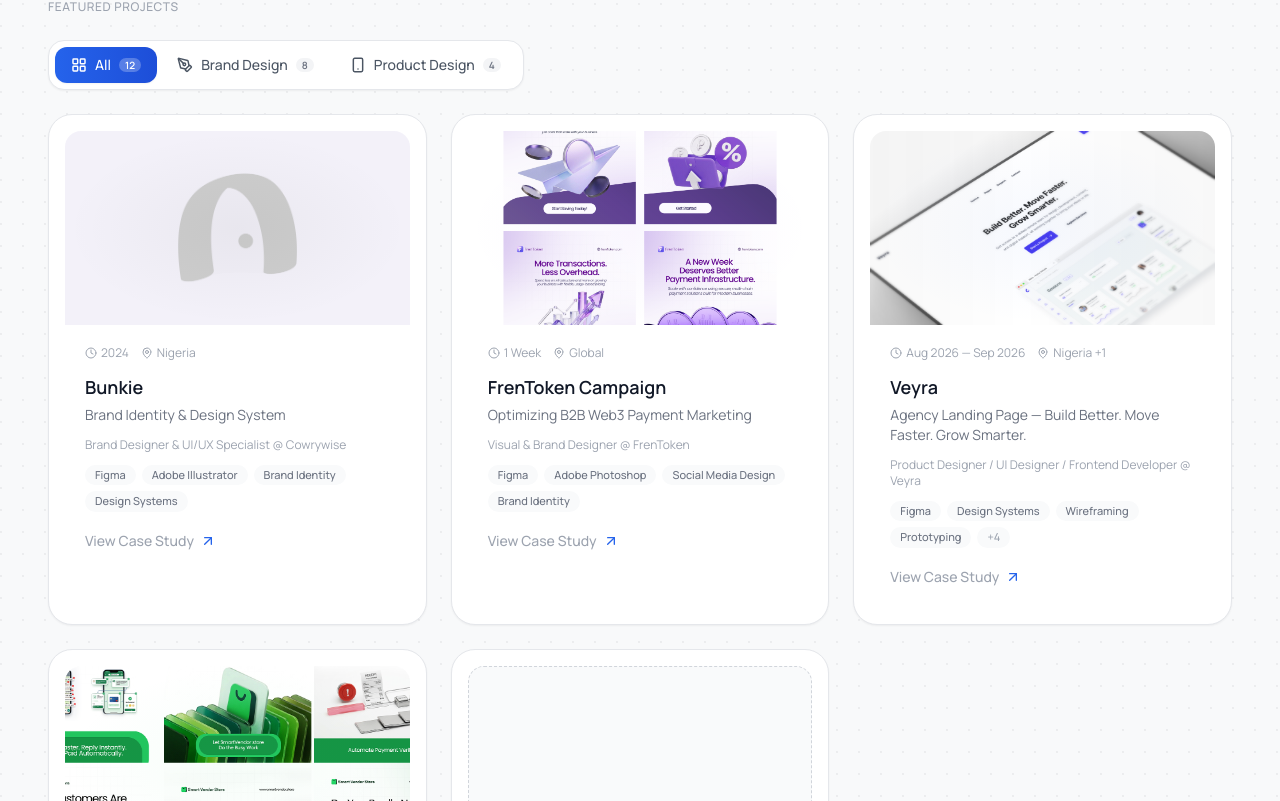
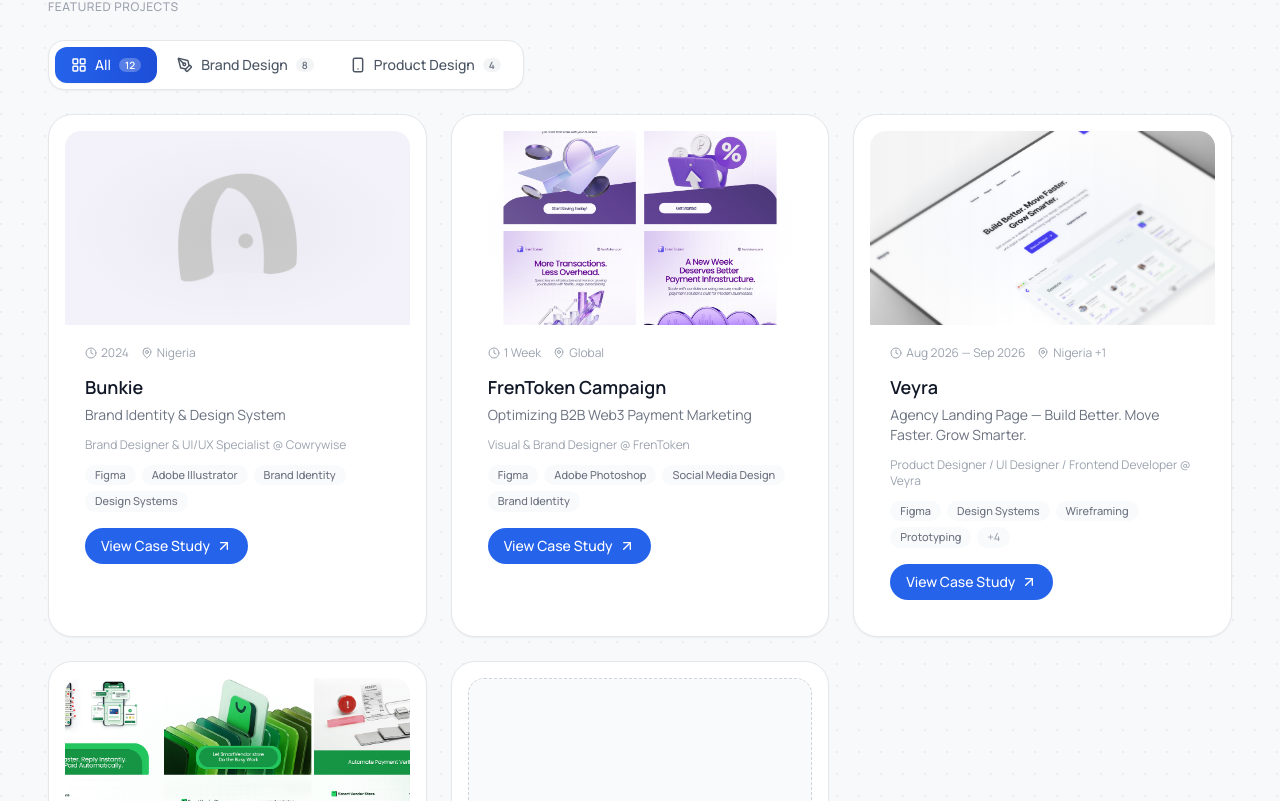
Before and after one commit to Levictor-ai/victor-omolasoye-portfolio, a Next.js app: page / in a window 1280 px wide. Shown: the part 899-1700 px from the top of the page. Built offline with nearby package versions, Linux system fonts and the light colour scheme.

Commit message:
Use real buttons for View Case Study, fix About Contra link

```diff
--- a/src/components/AboutSection.tsx
+++ b/src/components/AboutSection.tsx
@@ -45,13 +45,15 @@
           </motion.h2>
           <div className="flex w-full shrink-0 flex-col gap-3 sm:w-auto sm:flex-row sm:flex-wrap">
             {profile.socials.contra && (
-              <Link
-                href="/contact"
+              <a
+                href={profile.socials.contra}
+                target="_blank"
+                rel="noopener noreferrer"
                 className="inline-flex w-full items-center justify-center gap-2 rounded-full border border-gray-300 bg-transparent px-5 py-4 text-sm font-medium text-gray-900 transition-colors hover:border-black/30 hover:bg-black/10 hover:text-black focus-visible:outline-none focus-visible:ring-2 focus-visible:ring-blue-500/50 sm:w-auto"
               >
                 <BadgeCheck className="size-4 text-blue-600" strokeWidth={2.2} />
                 Hire me on Contra
-              </Link>
+              </a>
             )}
             <a
               href={profile.resumeUrl}
--- a/src/components/PersonalProjectCard.tsx
+++ b/src/components/PersonalProjectCard.tsx
@@ -2,6 +2,7 @@
 
 import { useState } from 'react';
 import { motion } from 'framer-motion';
+import { useRouter } from 'next/navigation';
 import Link from 'next/link';
 import Image from 'next/image';
 import { ArrowUpRight, MapPin, Clock } from 'lucide-react';
@@ -13,6 +14,7 @@
 }
 
 export function PersonalProjectCard({ project, index = 0 }: PersonalProjectCardProps) {
+  const router = useRouter();
   const [imgError, setImgError] = useState(false);
   const isUpcoming = !project.period;
 
@@ -23,10 +25,12 @@
       viewport={{ once: true, margin: '-50px' }}
       transition={{ duration: 0.5, delay: index * 0.1 }}
     >
-      <Link
-        href={`/projects/${project.slug}`}
-        className="group grid overflow-hidden rounded-2xl border border-gray-200 bg-white transition-all duration-300 hover:border-black/20 hover:shadow-[0_0_30px_-12px] hover:shadow-black/[0.08] md:grid-cols-[2fr_5fr]"
-      >
+      <div className="group relative grid overflow-hidden rounded-2xl border border-gray-200 bg-white transition-all duration-300 hover:border-black/20 hover:shadow-[0_0_30px_-12px] hover:shadow-black/[0.08] md:grid-cols-[2fr_5fr]">
+        <Link
+          href={`/projects/${project.slug}`}
+          aria-label={`View ${project.title} case study`}
+          className="absolute inset-0 z-0"
+        />
         {/* Cover Image */}
         <div className="relative aspect-video overflow-hidden bg-white md:aspect-auto md:min-h-[150px]">
           {project.coverImage && !imgError ? (
@@ -92,14 +96,22 @@
           )}
 
           {/* CTA */}
-          <span className="mt-auto inline-flex items-center gap-1.5 text-sm font-medium text-blue-600">
-            {isUpcoming ? 'Coming Soon' : 'View Case Study'}
-            {!isUpcoming && (
+          {isUpcoming ? (
+            <span className="mt-auto inline-flex items-center gap-1.5 text-sm font-medium text-gray-400">
+              Coming Soon
+            </span>
+          ) : (
+            <button
+              type="button"
+              onClick={() => router.push(`/projects/${project.slug}`)}
+              className="relative z-10 mt-auto inline-flex w-fit items-center gap-1.5 rounded-full bg-blue-600 px-4 py-2 text-sm font-medium text-white transition-colors hover:bg-blue-700"
+            >
+              View Case Study
               <ArrowUpRight className="size-4 transition-transform duration-200 group-hover:translate-x-0.5 group-hover:-translate-y-0.5" />
-            )}
-          </span>
+            </button>
+          )}
         </div>
-      </Link>
+      </div>
     </motion.div>
   );
 }
--- a/src/components/ProjectCard.tsx
+++ b/src/components/ProjectCard.tsx
@@ -2,6 +2,7 @@
 
 import { useState } from 'react';
 import { motion } from 'framer-motion';
+import { useRouter } from 'next/navigation';
 import Link from 'next/link';
 import Image from 'next/image';
 import { ArrowUpRight, MapPin, Clock } from 'lucide-react';
@@ -13,6 +14,7 @@
 }
 
 export function ProjectCard({ project, index = 0 }: ProjectCardProps) {
+  const router = useRouter();
   const [imgError, setImgError] = useState(false);
   const isUpcoming = !project.period;
 
@@ -90,12 +92,20 @@
         )}
 
         {/* CTA */}
-        <span className="inline-flex items-center gap-1.5 text-sm font-medium text-gray-400">
-          {isUpcoming ? 'Coming Soon' : 'View Case Study'}
-          {!isUpcoming && (
-            <ArrowUpRight className="size-4 text-blue-600 transition-transform duration-200 group-hover:translate-x-0.5 group-hover:-translate-y-0.5" />
-          )}
-        </span>
+        {isUpcoming ? (
+          <span className="inline-flex items-center gap-1.5 text-sm font-medium text-gray-400">
+            Coming Soon
+          </span>
+        ) : (
+          <button
+            type="button"
+            onClick={() => router.push(`/projects/${project.slug}`)}
+            className="relative z-10 inline-flex items-center gap-1.5 rounded-full bg-blue-600 px-4 py-2 text-sm font-medium text-white transition-colors hover:bg-blue-700"
+          >
+            View Case Study
+            <ArrowUpRight className="size-4 transition-transform duration-200 group-hover:translate-x-0.5 group-hover:-translate-y-0.5" />
+          </button>
+        )}
       </div>
     </>
   );
@@ -112,12 +122,14 @@
           {cardContent}
         </div>
       ) : (
-        <Link
-          href={`/projects/${project.slug}`}
-          className="group relative block overflow-hidden rounded-xl bg-white transition-all duration-300 hover:bg-gray-50 hover:shadow-[0_0_20px_-8px] hover:shadow-black/[0.04]"
-        >
+        <div className="group relative block overflow-hidden rounded-xl bg-white transition-all duration-300 hover:bg-gray-50 hover:shadow-[0_0_20px_-8px] hover:shadow-black/[0.04]">
+          <Link
+            href={`/projects/${project.slug}`}
+            aria-label={`View ${project.title} case study`}
+            className="absolute inset-0 z-0"
+          />
           {cardContent}
-        </Link>
+        </div>
       )}
     </motion.div>
   );
```
